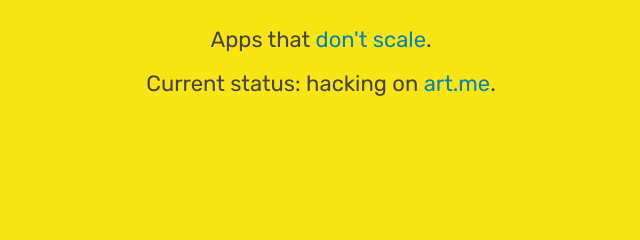
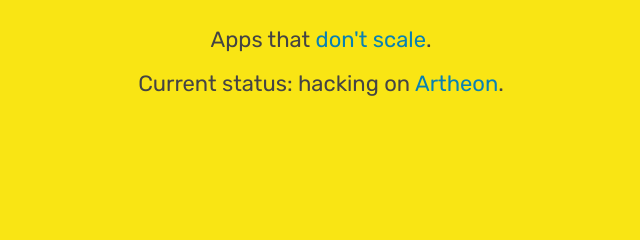
Before and after one commit to felixvdl/felixvdl.github.io, a plain HTML site: page index.html in a window 1280 px wide. Shown: the part 511-751 px from the top of the page, 319-959 px from the left. Drawn offline with Linux system fonts and the light colour scheme; a script that the page names is missing.

Commit message:
title chnage

```diff
--- a/index.html
+++ b/index.html
@@ -27,7 +27,7 @@
      <img class="headerImage" src="assets/icon-above-font.svg" alt="Try Something Unscalable">
      <section id="intro">
      <div>
-       <h3>Apps that <a href="http://paulgraham.com/ds.html" rel="external nofollow">don't scale</a>. <br><br>Current status: hacking on <a href="https://www.producthunt.com/upcoming/artvents">art.me</a>.</h3>
+       <h3>Apps that <a href="http://paulgraham.com/ds.html" rel="external nofollow">don't scale</a>. <br><br>Current status: hacking on <a href="https://www.producthunt.com/upcoming/artvents">Artheon</a>.</h3>
      </div>
   </header>
 
```
